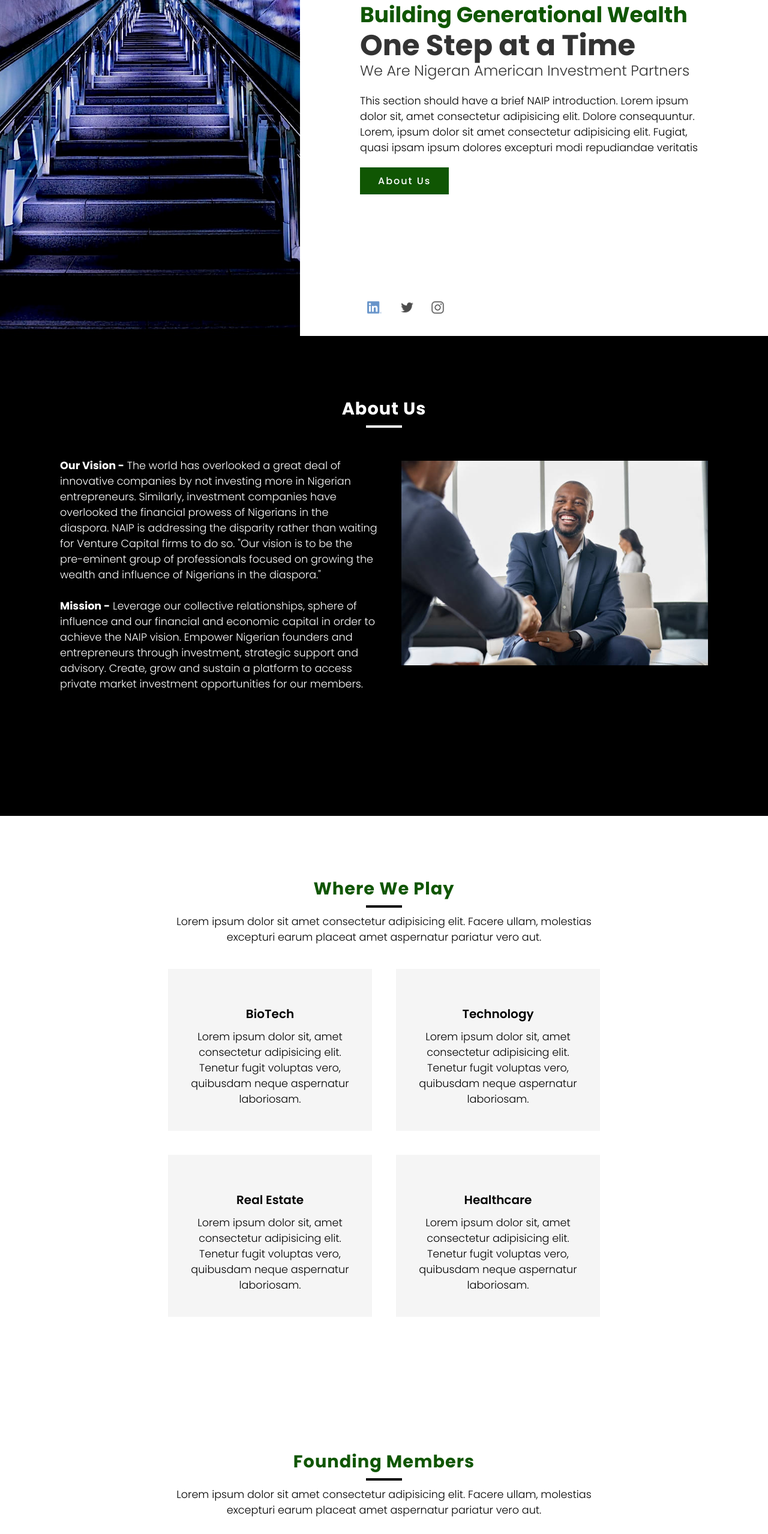
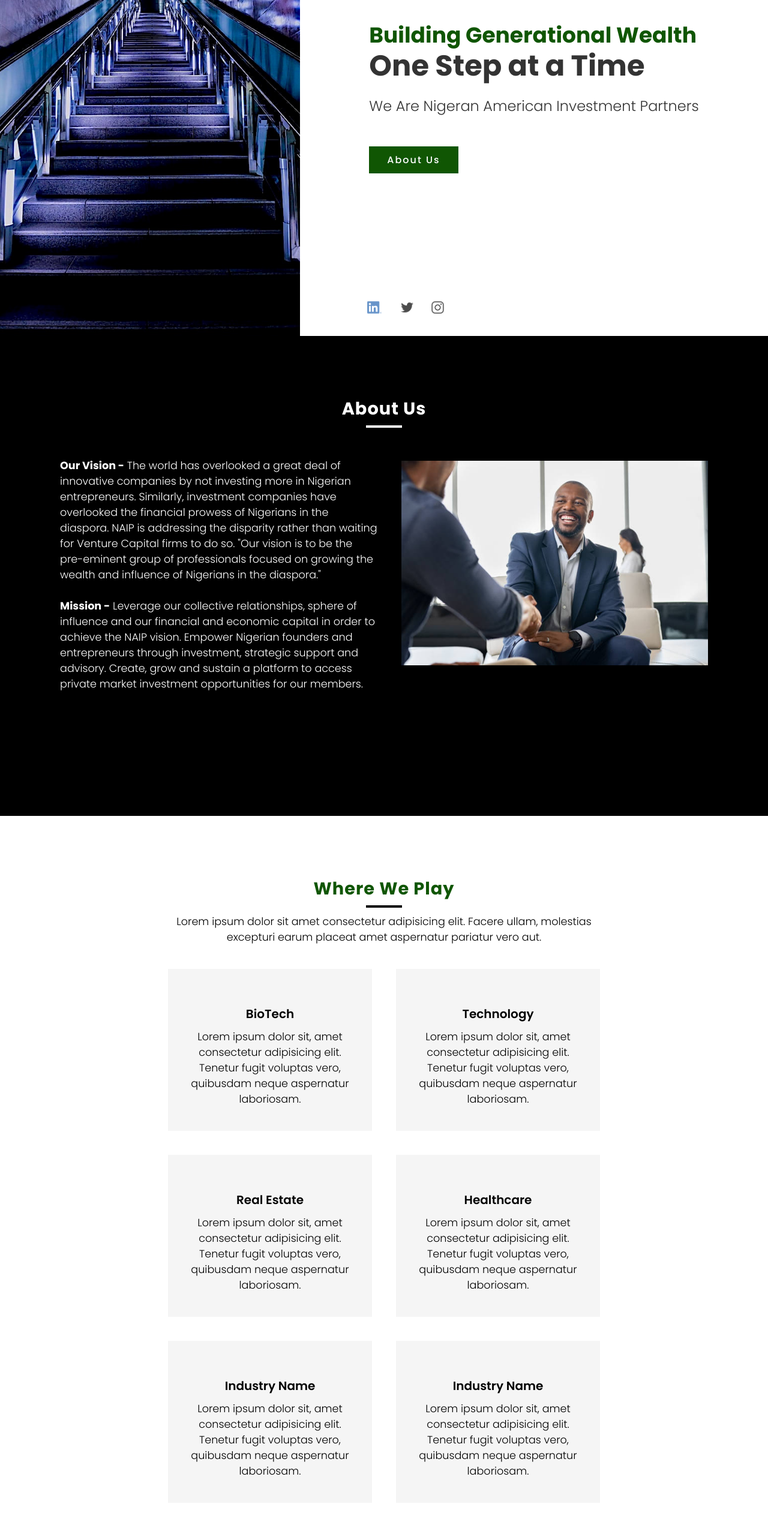
Before and after one commit to Nnaman1/NAIP_Site2, a plain HTML site: page index.html in a window 1280 px wide. Shown: the part 240-2797 px from the top of the page at 60% size. Drawn offline with Linux system fonts and the light colour scheme.

Commit message:
added new blocks

```diff
--- a/index.html
+++ b/index.html
@@ -17,14 +17,12 @@
         <h3 class="logoText">NAIP Logo</h3>
         <div>
           <h4><span> Building Generational Wealth </span></h4>
+
           <h2>One Step at a Time</h2>
+          <br />
           <h4>We Are Nigeran American Investment Partners</h4>
-          <p>
-            This section should have a brief NAIP introduction. Lorem ipsum
-            dolor sit, amet consectetur adipisicing elit. Dolore consequuntur.
-            Lorem, ipsum dolor sit amet consectetur adipisicing elit. Fugiat,
-            quasi ipsam ipsum dolores excepturi modi repudiandae veritatis
-          </p>
+          <br /><br />
+
           <a href="#about" class="btn">About Us</a>
         </div>
         <ul class="sci">
@@ -109,12 +107,26 @@
             fugit voluptas vero, quibusdam neque aspernatur laboriosam.
           </p>
         </div>
+        <div class="servicesBx">
+          <h2>Industry Name</h2>
+          <p>
+            Lorem ipsum dolor sit, amet consectetur adipisicing elit. Tenetur
+            fugit voluptas vero, quibusdam neque aspernatur laboriosam.
+          </p>
+        </div>
+        <div class="servicesBx">
+          <h2>Industry Name</h2>
+          <p>
+            Lorem ipsum dolor sit, amet consectetur adipisicing elit. Tenetur
+            fugit voluptas vero, quibusdam neque aspernatur laboriosam.
+          </p>
+        </div>
       </div>
     </section>
 
     <section class="work" id="work">
       <div class="title">
-        <h2>Founding Members</h2>
+        <h2>Investment Team</h2>
         <p>
           Lorem ipsum dolor sit amet consectetur adipisicing elit. Facere ullam,
           molestias excepturi earum placeat amet aspernatur pariatur vero aut.
@@ -303,7 +315,7 @@
         <li><a href="#home" onclick="toggleMenu();">Home</a></li>
         <li><a href="#about" onclick="toggleMenu();">About</a></li>
         <li><a href="#services" onclick="toggleMenu();">Where We Play</a></li>
-        <li><a href="#work" onclick="toggleMenu();">Founders</a></li>
+        <li><a href="#work" onclick="toggleMenu();">Team</a></li>
         <li><a href="#contact" onclick="toggleMenu();">Contact</a></li>
       </ul>
     </div>
```
